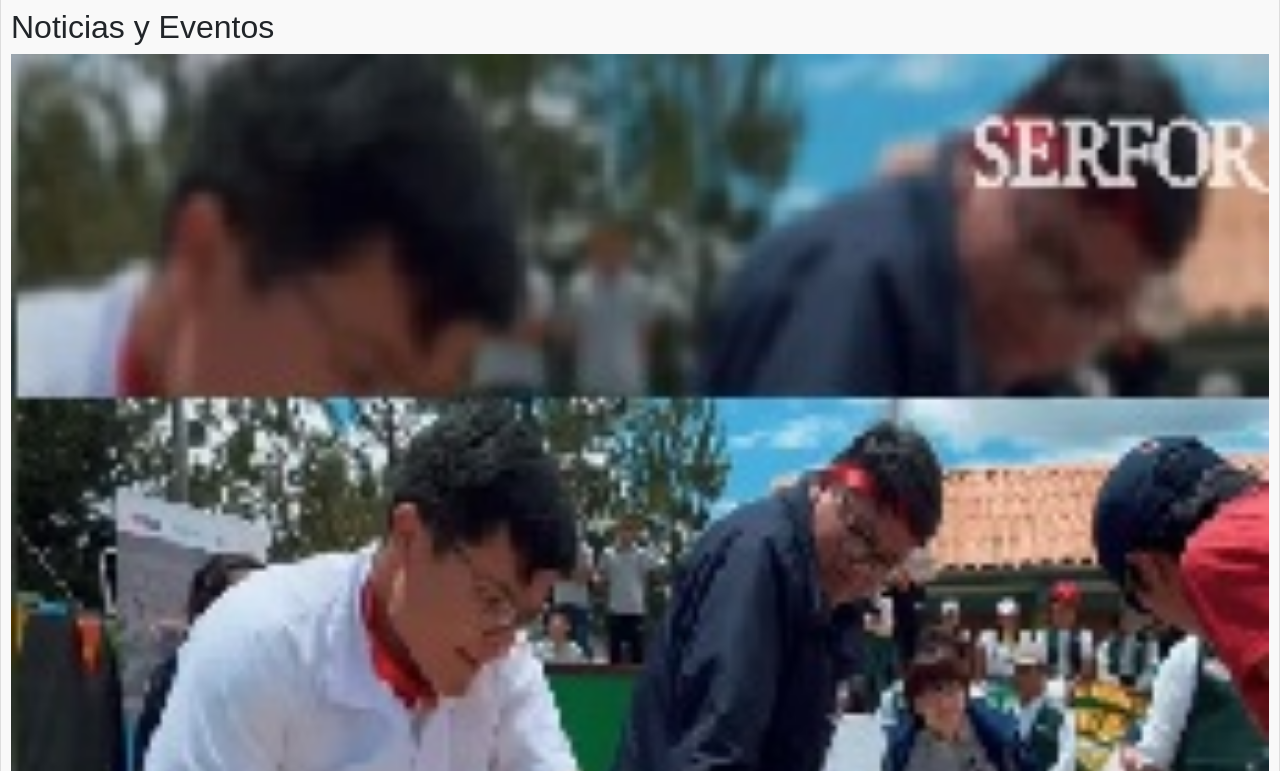
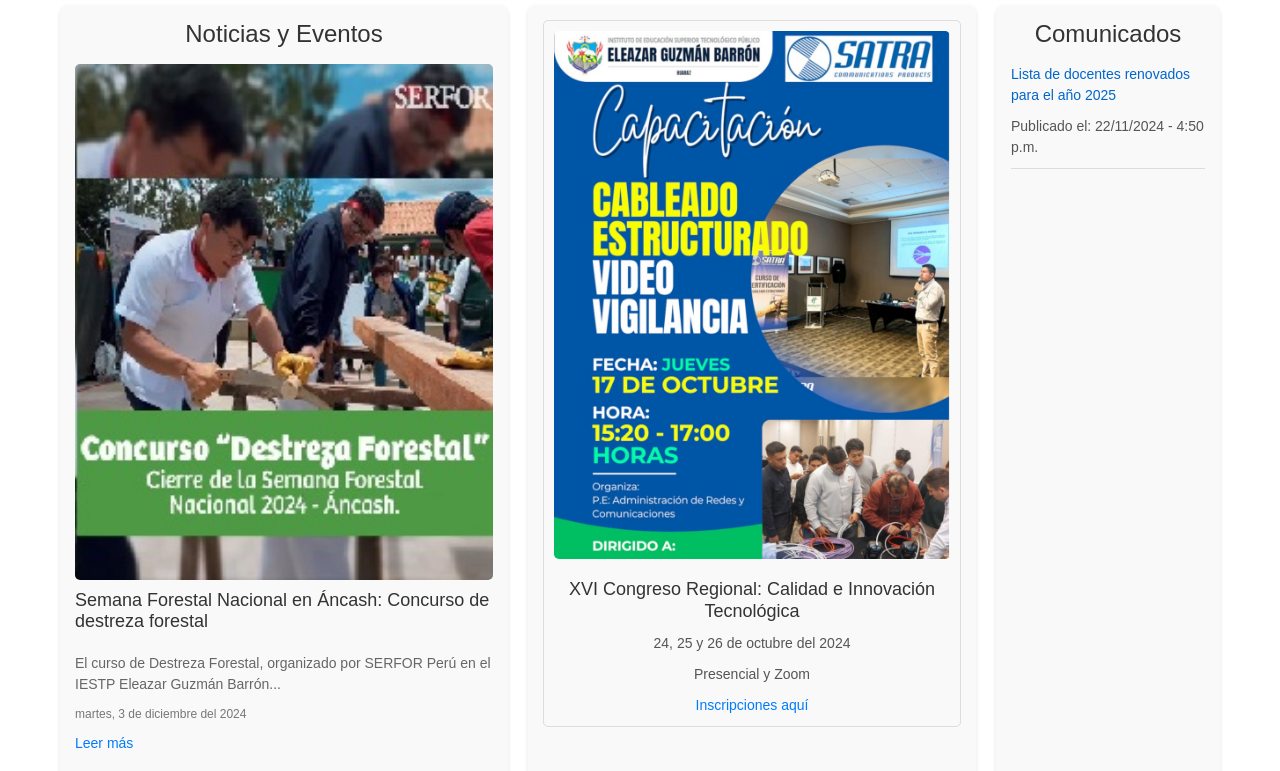
Before and after one commit to CrisBiersack/Examen-de-recuperacion, a plain HTML site: page index.html in a window 1280 px wide. Shown: the part 697-1468 px from the top of the page. Drawn offline with nearby package versions, Linux system fonts and the light colour scheme.

Commit message:
segunda parte

```diff
--- a/css/styles.css
+++ b/css/styles.css
@@ -34,7 +34,8 @@ body {
     border-bottom: 2px solid #007bff;
 }
 .header-main img {
-    max-width: 120px;
+  width: 500px ;
+  height: auto ;
 }
 .header-main h1 {
     font-size: 1.8rem;
@@ -137,49 +138,187 @@ body {
 .carousel-caption p {
     font-size: 1.2rem;
 }
+
 .contenedor {
-    display: flex;
-    flex-wrap: wrap;
-    gap: 20px;
-    justify-content: space-between;
+  display: grid;
+  grid-template-columns: 2fr 2fr 1fr;
+  gap: 20px;
+  max-width: 1200px;
+  margin: 0 auto;
+  padding: 20px;
+}
+
+
+.contenedor {
+  display: grid;
+  grid-template-columns: 2fr 2fr 1fr;
+  gap: 20px;
+  max-width: 1200px;
+  margin: 0 auto;
+  padding: 20px;
+  box-sizing: border-box;
+}
+section {
+  background-color: #f9f9f9;
+  padding: 15px;
+  border-radius: 8px;
+  box-shadow: 0px 2px 4px rgba(0, 0, 0, 0.1);
+}
+
+
+section h2 {
+  font-size: 22px;
+  margin-bottom: 15px;
+  text-align: center;
+  color: #333;
+}
+
+
+article {
+  margin-bottom: 20px;
+  display: flex;
+  flex-direction: column;
+  gap: 10px;
+}
+
+article img {
+  width: 100%;
+  height: auto;
+  border-radius: 5px;
+}
+
+article h3 {
+  font-size: 18px;
+  color: #333;
+  margin: 0;
+}
+
+article p {
+  font-size: 14px;
+  color: #555;
+  margin: 0;
+}
+
+article span {
+  font-size: 12px;
+  color: #777;
+  margin: 0;
+}
+
+article a {
+  font-size: 14px;
+  color: #007bff;
+  text-decoration: none;
+}
+
+article a:hover {
+  text-decoration: underline;
+}
+
+
+@media (max-width: 768px) {
+  .contenedor {
+      grid-template-columns: 1fr;
+  }
+
+  section {
+      margin-bottom: 20px;
+  }
+}
+
+.noticias-eventos {
+  grid-column: 1 / 2;
+}
+
+.noticias-eventos h2 {
+  font-size: 24px;
+  margin-bottom: 15px;
+}
+
+.noticia {
+  display: flex;
+  flex-direction: column;
+  gap: 10px;
+  margin-bottom: 20px;
+}
+
+.noticia img {
+  width: 100%;
+  height: auto;
+  border-radius: 5px;
+}
+
+.noticia h3 {
+  font-size: 18px;
+  color: #333;
+  margin-bottom: 10px;
+}
+
+.noticia p {
+  font-size: 14px;
+  color: #666;
+}
+
+
+.publicidad {
+  grid-column: 2 / 3;
+}
+
+.publicidad h2 {
+  font-size: 24px;
+  margin-bottom: 15px;
+}
+
+.publicidad article {
+  border: 1px solid #ddd;
+  padding: 10px;
+  text-align: center;
+  border-radius: 5px;
+  margin-bottom: 20px;
+}
+
+.publicidad img {
+  width: 100%;
+  height: auto;
+  border-radius: 5px;
+  margin-bottom: 10px;
+}
+
+
+.comunicados {
+  grid-column: 3 / 4;
+}
+
+.comunicados h2 {
+  font-size: 24px;
+  margin-bottom: 15px;
+}
+
+.comunicados article {
+  border-bottom: 1px solid #ddd;
+  padding-bottom: 10px;
+  margin-bottom: 10px;
+}
+
+.comunicados a {
+  color: #0066cc;
+  text-decoration: none;
+}
+
+.comunicados a:hover {
+  text-decoration: underline;
+}
+
+
+@media (max-width: 768px) {
+  .contenedor {
+      grid-template-columns: 1fr;
   }
 
   .noticias-eventos, .publicidad, .comunicados {
-    flex: 1 1 calc(33.333% - 20px);
-    box-sizing: border-box;
-    border: 1px solid #ddd;
-    padding: 10px;
-    background: #f9f9f9;
+      grid-column: 1 / 2;
   }
-
-  .noticia, .evento {
-    margin-bottom: 20px;
-  }
-
-  .noticia img, .evento img {
-    width: 100%;
-    height: auto;
-    margin-bottom: 10px;
-  }
-
-  .noticia h3, .evento h3 {
-    font-size: 18px;
-    margin: 10px 0;
-  }
-
-  .noticia p, .evento p, .noticia span, .evento span {
-    font-size: 14px;
-  }
-
-  .noticia a, .evento a {
-    color: #007BFF;
-    text-decoration: none;
-    font-weight: bold;
-  }
-
-  .noticia a:hover, .evento a:hover {
-    text-decoration: underline;
-  }
+}
 
   .programs {
     text-align: center;
--- a/index.html
+++ b/index.html
@@ -21,7 +21,6 @@
     <header class="bg-primary text-white text-center p-3">
         <div class="header-main">
             <img src="img/logo.webp" alt="Logo del instituto">
-            <h1>INSTITUTO DE EDUCACIÓN SUPERIOR TECNOLÓGICO PÚBLICO ELEAZAR GUZMÁN BARRÓN</h1>
         </div>
     </header>
 
@@ -35,7 +34,7 @@
           <div class="collapse navbar-collapse" id="navbarNavDropdown">
               <ul class="navbar-nav ms-auto">
 
-                  <!-- Menú desplegable "Nosotros" -->
+
                   <li class="nav-item dropdown">
                       <a class="nav-link dropdown-toggle" href="#" id="nosotrosDropdown" role="button" data-bs-toggle="dropdown" aria-expanded="false">
                           Nosotros
@@ -47,7 +46,7 @@
                       </ul>
                   </li>
 
-                  <!-- Menú desplegable "Programas de estudios" -->
+
                   <li class="nav-item dropdown">
                       <a class="nav-link dropdown-toggle" href="#" id="programasDropdown" role="button" data-bs-toggle="dropdown" aria-expanded="false">
                           Programas de estudios
@@ -59,7 +58,6 @@
                       </ul>
                   </li>
 
-                  <!-- Menú desplegable "Admisión y matrículas" -->
                   <li class="nav-item dropdown">
                       <a class="nav-link dropdown-toggle" href="#" id="admisionDropdown" role="button" data-bs-toggle="dropdown" aria-expanded="false">
                           Admisión y matrículas
@@ -71,7 +69,6 @@
                       </ul>
                   </li>
 
-                  <!-- Menú desplegable "Transparencia" -->
                   <li class="nav-item dropdown">
                       <a class="nav-link dropdown-toggle" href="#" id="transparenciaDropdown" role="button" data-bs-toggle="dropdown" aria-expanded="false">
                           Transparencia
@@ -83,7 +80,7 @@
                       </ul>
                   </li>
 
-                  <!-- Menú desplegable "Servicios" -->
+
                   <li class="nav-item dropdown">
                       <a class="nav-link dropdown-toggle" href="#" id="serviciosDropdown" role="button" data-bs-toggle="dropdown" aria-expanded="false">
                           Servicios
@@ -95,7 +92,7 @@
                       </ul>
                   </li>
 
-                  <!-- Enlace simple "Contacto" -->
+
                   <li class="nav-item">
                       <a class="nav-link" href="#">Contacto</a>
                   </li>
```
